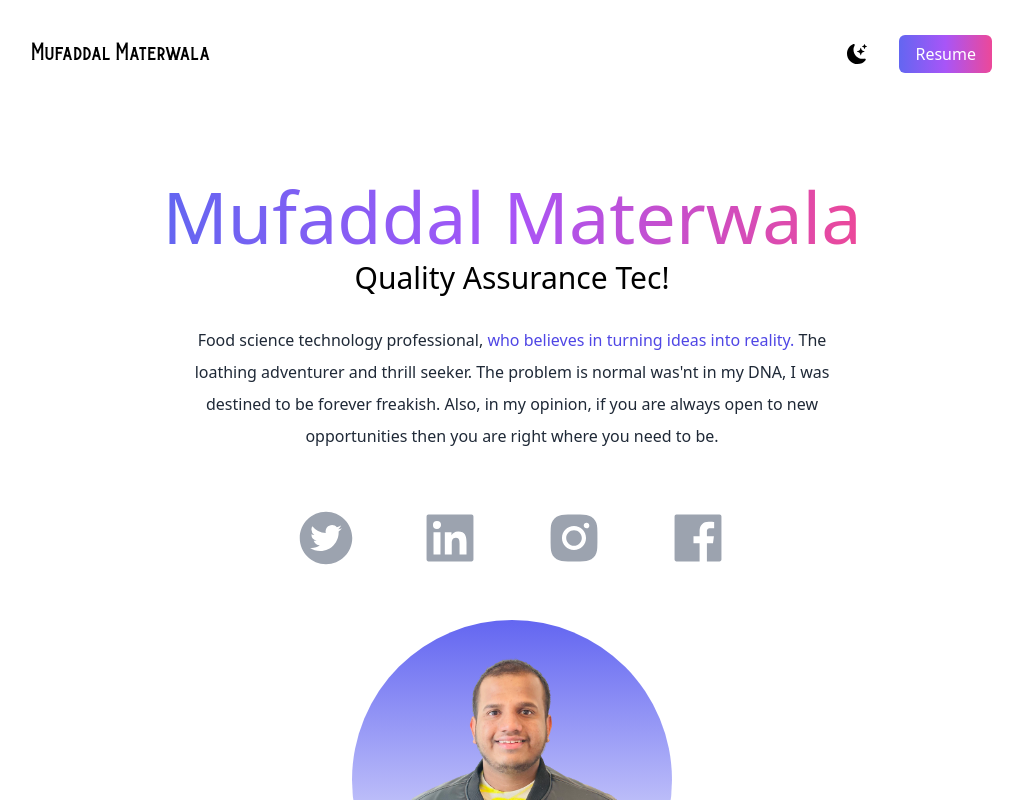
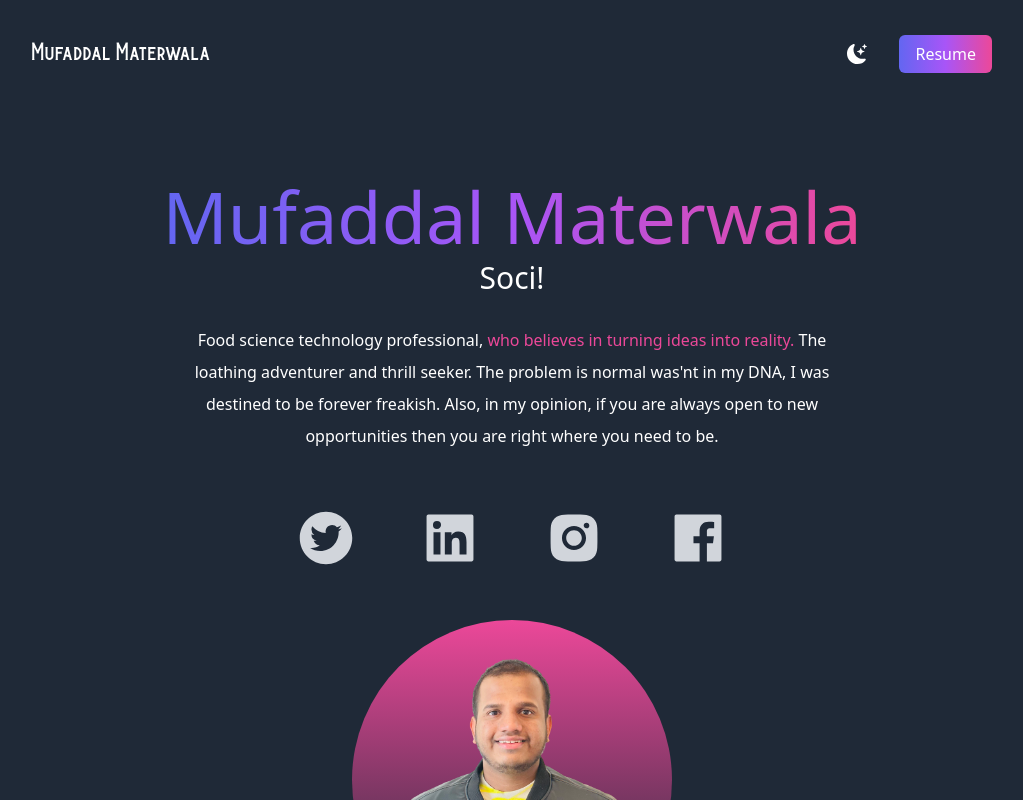
Before and after one commit to mhsegval/portfolio-mufaddal, a Next.js app: page / in a window 1280 px wide. Shown: the top 800 px of the page, without its empty margins (128-1151 px from the left). Built offline with nearby package versions, Linux system fonts and the light colour scheme; no server answers.

Commit message:
default dark mode added

```diff
--- a/components/Cover.jsx
+++ b/components/Cover.jsx
@@ -24,12 +24,12 @@ const Cover = () => {
       const tick = () => {
           let i = loopNum % toRotate.length;
           let fullText = toRotate[i];
-          let updatedText = isDeleting ? fullText.substring(0, text.length - 1) : fullText.substring(0, text.length + 1)
+          let updatedText = isDeleting ? fullText.substring(0, text.length - 1) : fullText.substring(0, text.length + 2)
 
           setText(updatedText);
 
           if(isDeleting){
-              setDelta(80)
+              setDelta(30)
           }
 
           if(!isDeleting && updatedText === fullText) {
--- a/pages/index.js
+++ b/pages/index.js
@@ -13,7 +13,7 @@ import Carousel from "@/components/Carousal";
 const inter = Inter({ subsets: ["latin"] });
 
 export default function Home() {
-  const [darkMode, setDarkMode] = useState(false);
+  const [darkMode, setDarkMode] = useState(true);
   return (
     <div className={darkMode ? "dark" : ""}>
       <Head>
```
Also changed, not shown: package.json (+7 -1 lines), 1 other file (tests, documents, lock files or other folders).
